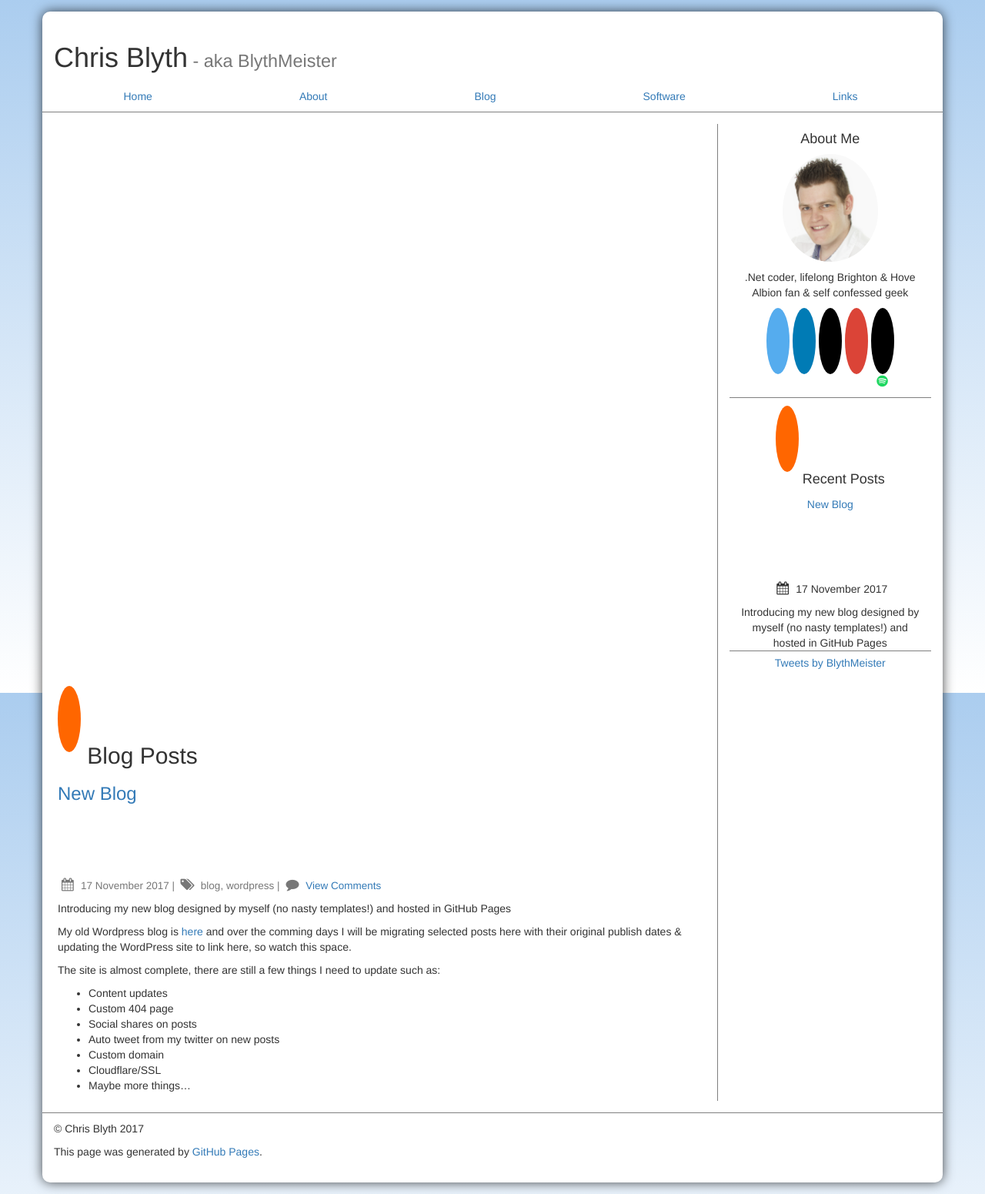
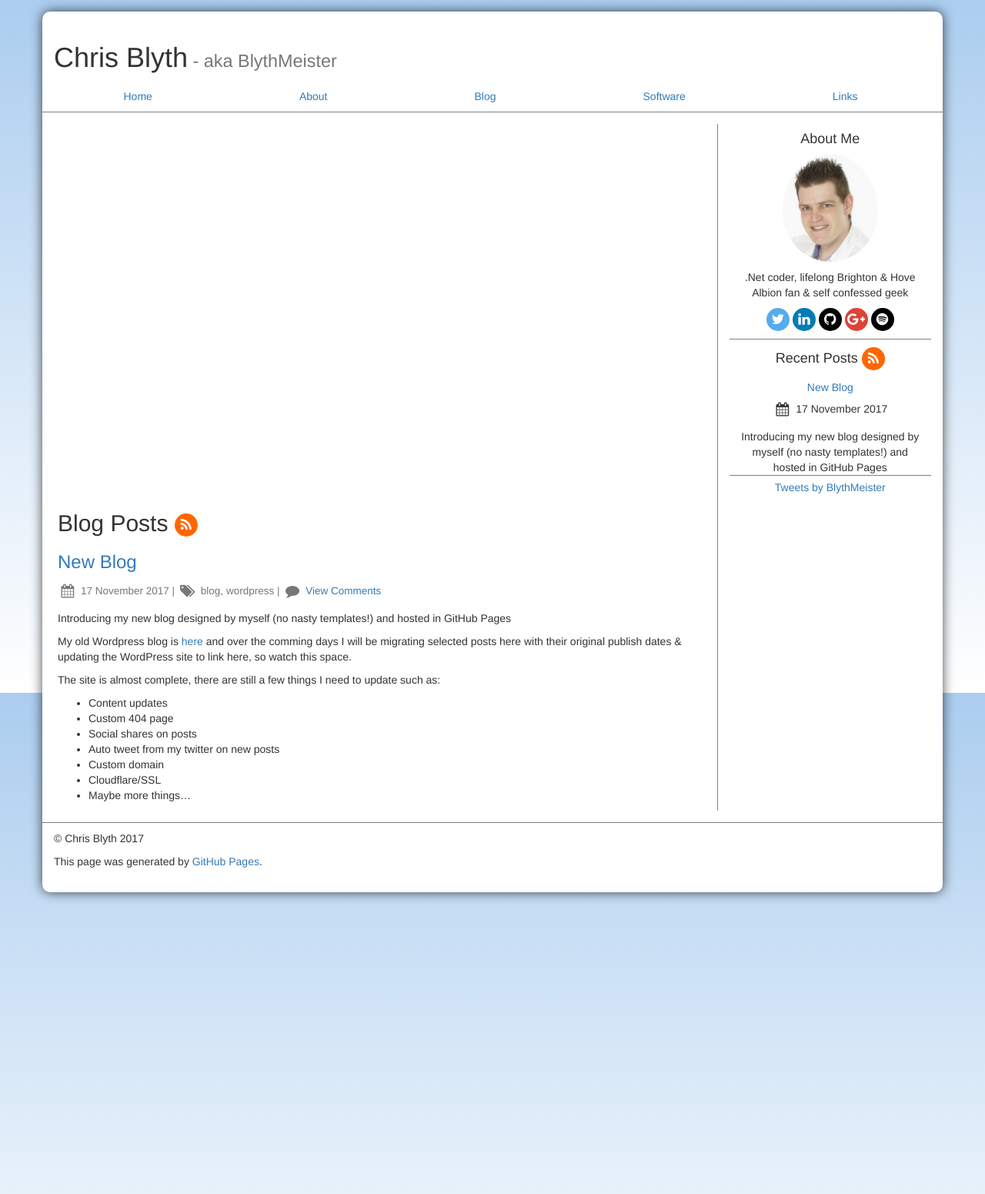
Before and after one commit to BlythMeister/blyth.me.uk, a Jekyll site: the page built from blog/index.html, in a window 1280 px wide. Shown: the whole page at 77% size. Built offline with Jekyll 4.4.1, drawn with Linux system fonts in a browser that asks for light colours; the list of posts is cut into pages by our own code; comment, search, counter and statistics services are not loaded.

Commit message:
Icon tweaks

```diff
--- a/_includes/sidebar.html
+++ b/_includes/sidebar.html
@@ -17,7 +17,7 @@
     </div>
 </div>
 <div class="col-lg-12 recentPosts">
-    <h4><a href="{{ site.url }}/feed.xml" class="fa fa-rss"></a> Recent Posts</h4>
+    <h4>Recent Posts <a href="{{ site.url }}/feed.xml" class="fa fa-rss"></a></h4>
     {% for post in site.posts limit:3 %}
     <div class="media {% if forloop.last == false %}media-underline{% endif %}">
         <div class="media-body">
--- a/blog/index.html
+++ b/blog/index.html
@@ -6,7 +6,7 @@ title: Blog Posts
 NOTE: This has to be HTML for the paginator to work
 {% endcomment %}
 
-<h2><a href="{{ site.url }}/feed.xml" class="fa fa-rss"></a> Blog Posts</h2>
+<h2>Blog Posts <a href="{{ site.url }}/feed.xml" class="fa fa-rss"></a></h2>
 
 {% for post in paginator.posts %}
 <div class="{% if forloop.last == false %}post-devide-bottom{% endif %}">
--- a/css/styles.css
+++ b/css/styles.css
@@ -88,18 +88,20 @@ body {
 }
 
 .fa {
-    padding-top: 86px;
-    font-size: 17px;
+    padding-top: 6px;
+    font-size: 18px;
     width: 30px;
     height: 30px;
     text-align: center;
     text-decoration: none;
     border-radius: 50%;
+    vertical-align: middle;
 }
 
     /* Add a hover effect if you want */
     .fa:hover {
         opacity: 0.7;
+        text-decoration: none;
     }
 
     .fa.fa-twitter {
@@ -124,7 +126,7 @@ body {
 
     .fa.fa-spotify {
         background: #000000;
-        color: #1ED760;
+        color: #FFFFFF;
     }
 
     .fa.fa-rss {
```
